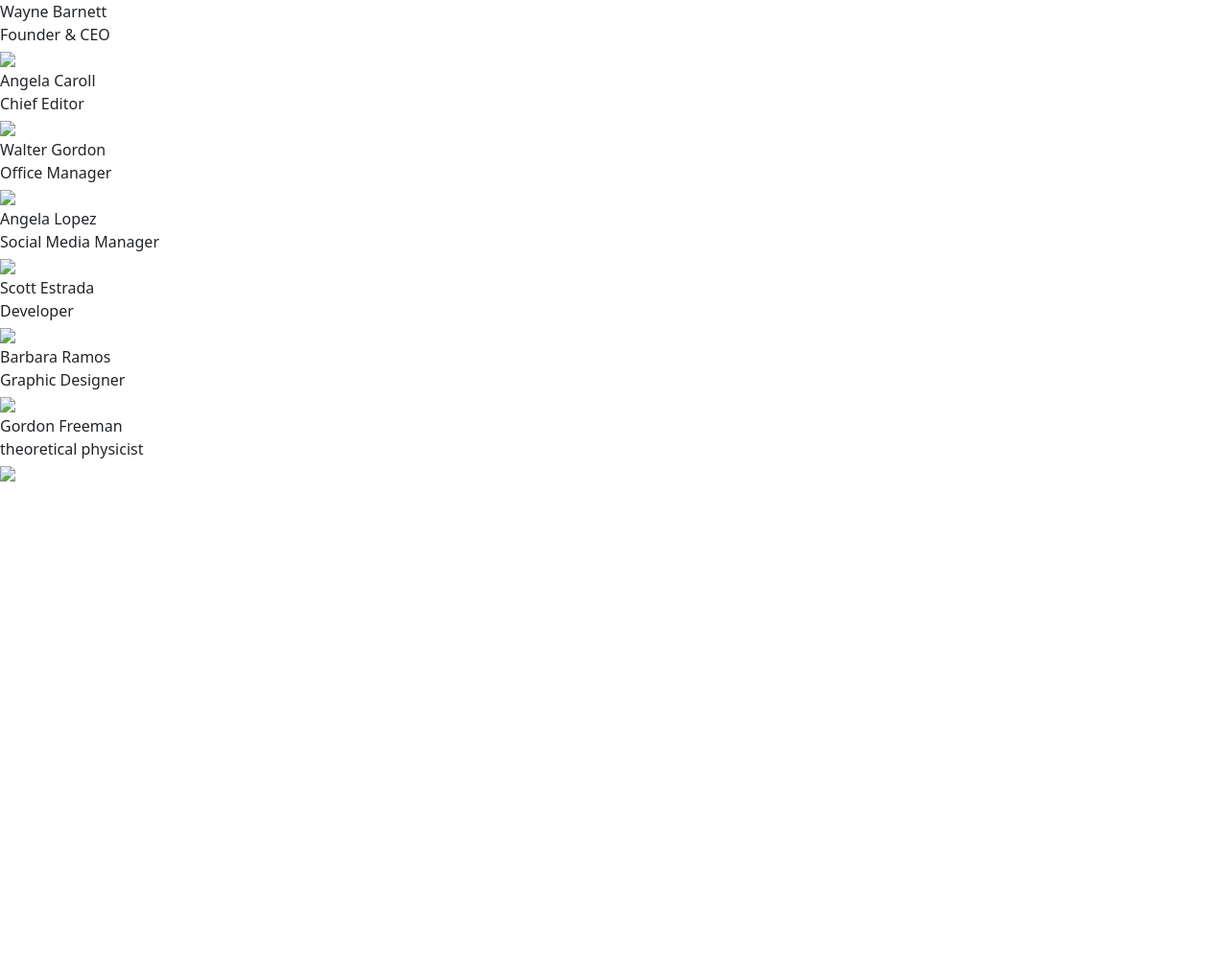
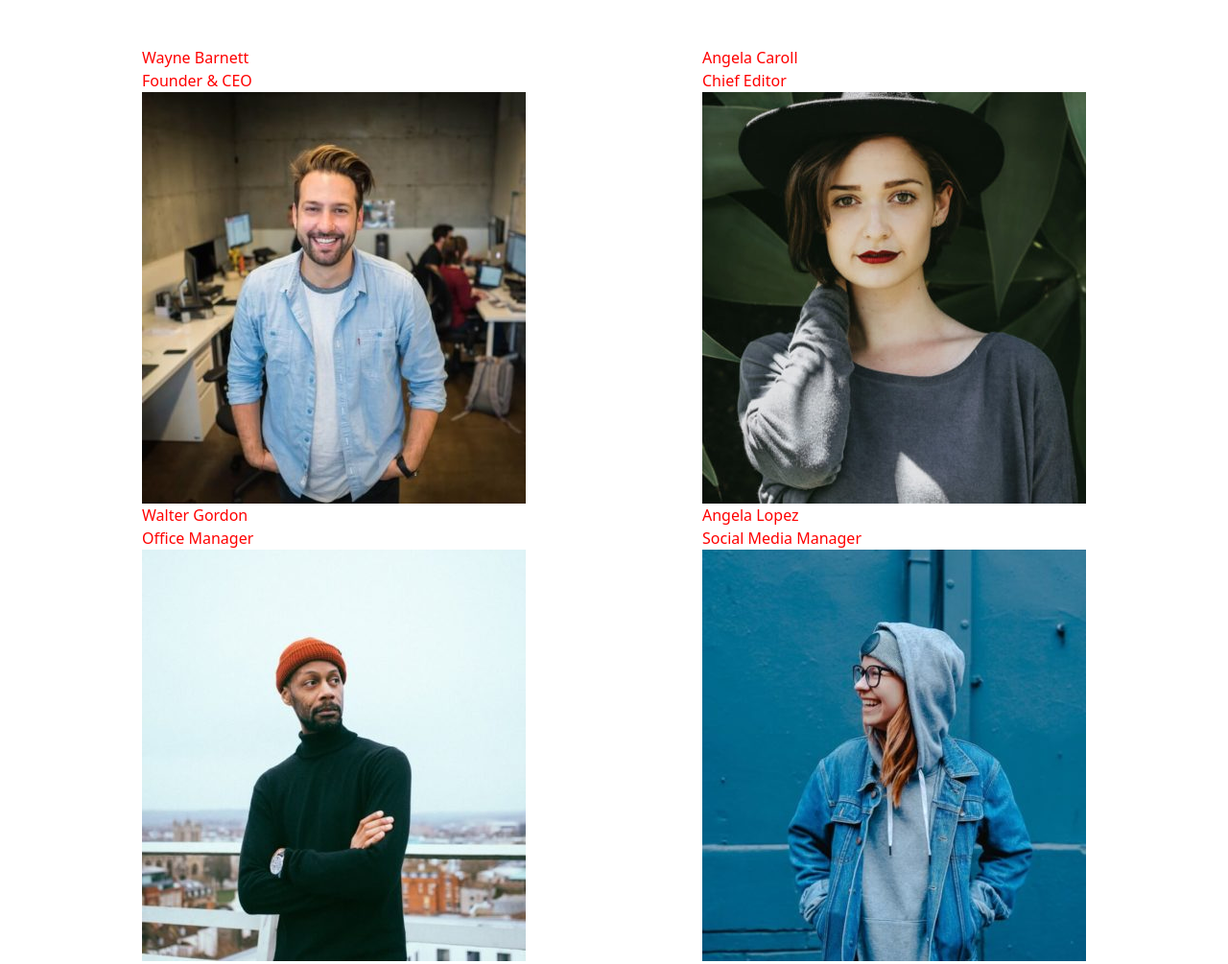
Before and after one commit to Carmyo/js-our-team, a plain HTML site: page index.html in a window 1280 px wide. Shown: the top 1005 px of the page at 96% size. Before the commit the page ends 800 px from the top, so only its background shows below. Drawn offline with nearby package versions, Linux system fonts and the light colour scheme.

Commit message:
flexed card

```diff
--- a/css/style.css
+++ b/css/style.css
@@ -0,0 +1,5 @@
+#team {
+    max-width: 1200px;
+    margin: 0 auto;
+    color: red;
+}
--- a/index.html
+++ b/index.html
@@ -17,7 +17,7 @@
 </head>
 
 <body>
-    <div id="team"></div>
+    <div id="team" class="py-5 px-3 d-flex flex-wrap justify-content-around"></div>
 </body>
 
 
```
Also changed, not shown: img/angela-caroll-chief-editor.jpg (added), img/angela-lopez-social-media-manager.jpg (added), img/barbara-ramos-graphic-designer.jpg (added), img/gordon-freeman-theoretical physicist.jpg (added), img/scott-estrada-developer.jpg (added), img/walter-gordon-office-manager.jpg (added), img/wayne-barnett-founder-ceo.jpg (added).
